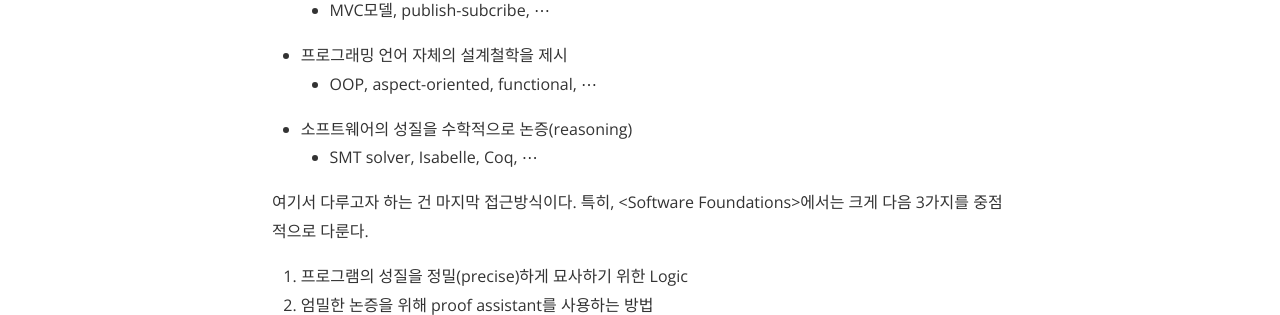
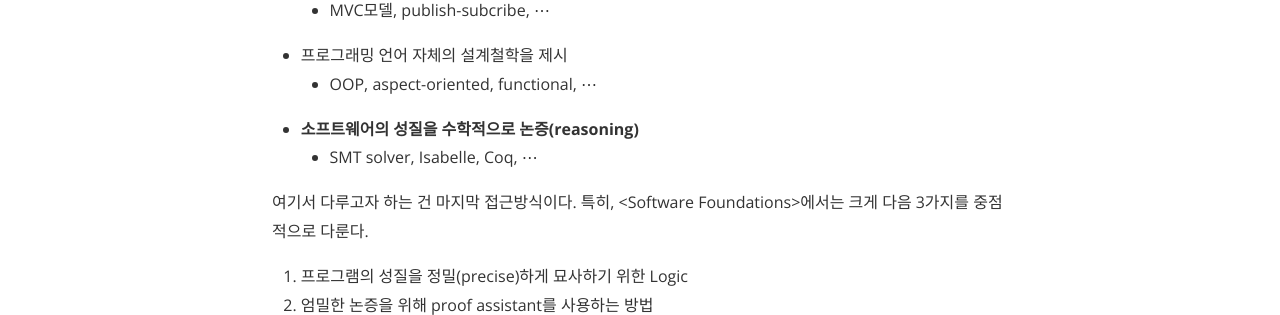
Before and after one commit to nyan101/nyan101.github.io, a Jekyll site: the page built from _posts/2019-01-28-SW-Foundations-Ch00.md, in a window 1280 px wide. Shown: the part 902-1217 px from the top of the page. Built offline with Jekyll 4.4.1, drawn with Linux system fonts in a browser that asks for light colours; nearby versions of some CDN libraries; formulas are drawn with MathJax 3; comment, search, counter and statistics services are not loaded.

```diff
--- a/_posts/2019-01-28-SW-Foundations-Ch00.md
+++ b/_posts/2019-01-28-SW-Foundations-Ch00.md
@@ -24,7 +24,7 @@ _**\<Software Foundations\>**_ 라는 제목에서 짐작할 수 있듯이, 이
   * MVC모델, publish-subcribe, ⋯
 * 프로그래밍 언어 자체의 설계철학을 제시
   * OOP, aspect-oriented, functional, ⋯
-* 소프트웨어의 성질을 수학적으로 논증(reasoning)
+* **소프트웨어의 성질을 수학적으로 논증(reasoning)**
   * SMT solver, Isabelle, Coq, ⋯
 
 여기서 다루고자 하는 건 마지막 접근방식이다. 특히, \<Software Foundations\>에서는 크게 다음 3가지를 중점적으로 다룬다.
```
